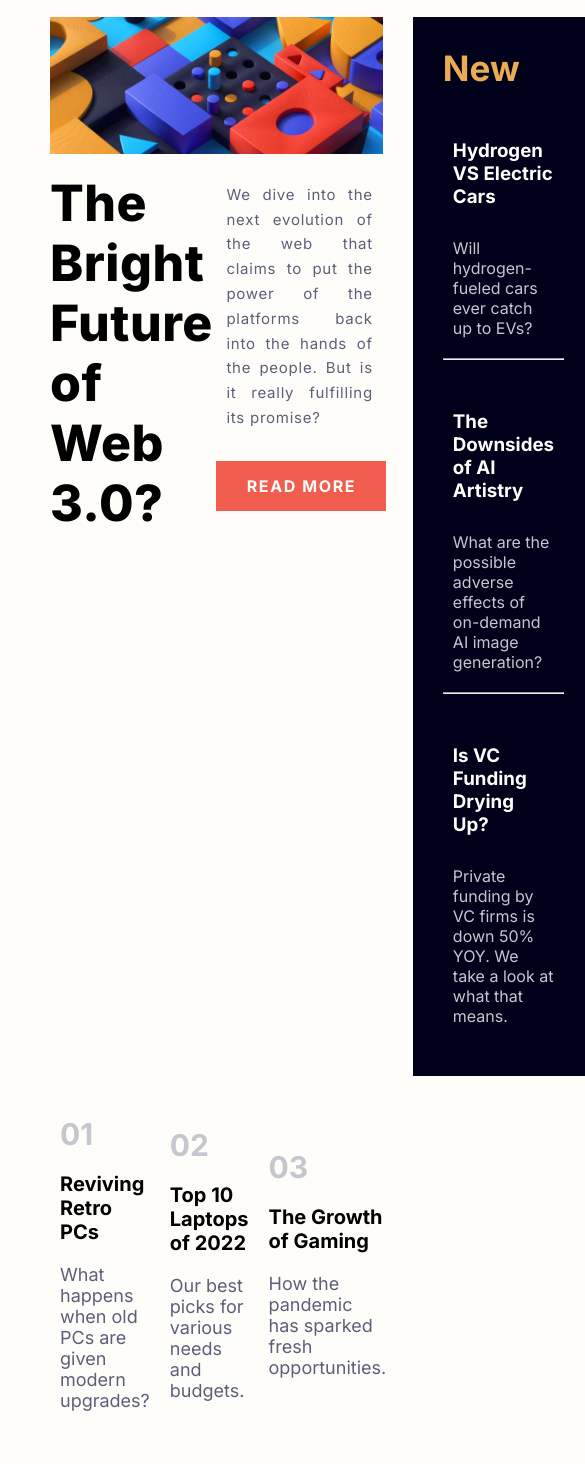
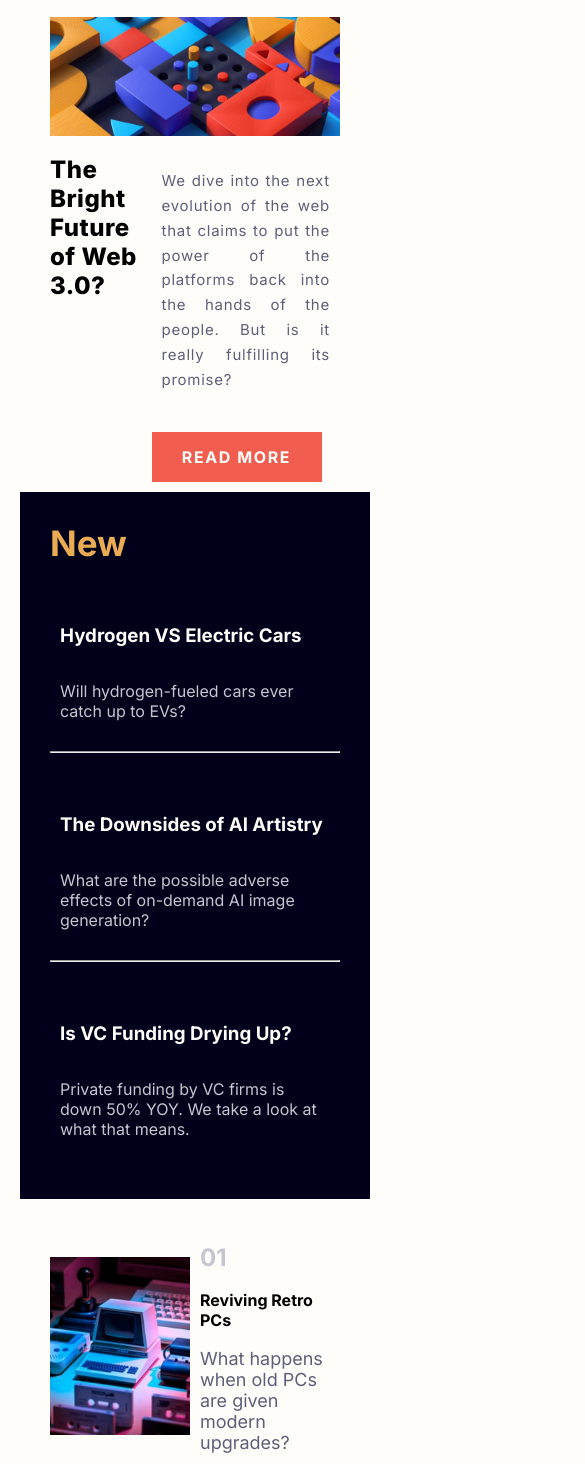
Before and after one commit to Joao-Paulo-Moreira/front-end-mentor, a plain HTML site: page news-homepage-main/index.html in a window 390 px wide. Shown: the part 63-1527 px from the top of the page, 585 px wide, since content can reach past the window. Drawn offline with Linux system fonts and the light colour scheme; a small style sheet from the web is missing.

Commit message:
Parte responsiva feita

```diff
--- a/news-homepage-main/style.css
+++ b/news-homepage-main/style.css
@@ -66,7 +66,7 @@ body{
 
   .column-txt > h1 {
     width: 34%;
-    font-size: 50px;
+    font-size: 3rem;
     letter-spacing: .5px;
     font-weight: 800;
     font-family: 'Inter', sans-serif
@@ -143,10 +143,6 @@ section.first-information {
   align-items: center;
 }
 
-.box-image > img {
-  width: 95%;
-}
-
 .content-box > h2, h3, p {
   padding: 10px;
 }
@@ -163,6 +159,42 @@ section.first-information {
 .content-box > p {
   color: var(--Dark-grayish-blue);
   font-size: 18px;
+}
+
+@media only screen and (max-width: 1200px) {
+    .main-config {
+      display: grid;
+      grid-template-columns: 2fr;
+  }
+
+  .second-information {
+    width: 100%;
+  }
+
+  .box-group {
+    flex-wrap: wrap;
+    justify-content: center;
+    align-items: center;
+}
+
+.box {
+  width: 715px;
+}
+
+.column-txt > h1 {
+  font-size: 2.5rem;
+}
+
+.column-txt {
+  padding: 15px 0px 10px;
+}
+
+}
+
+@media only screen and (max-width: 810px) {
+  .column-txt > h1 {
+    font-size: 2rem;
+  }
 }
 
   @media only screen and (max-width: 768px) {
@@ -189,7 +221,37 @@ section.first-information {
       position: absolute;
       cursor: pointer;
      }
+
+     .box > .box-image > img {
+      width: 140px;
+    }
+
+    .content-box > h3 {
+      font-size: 24px;
   }
+
+  .content-box > h2 {
+    font-size: 1rem;
+  }
+
+  content-box > p {
+    font-size: 1rem;
+  }
+
+  .content-box > h2, h3, p {
+      padding: 4px 10px;
+      margin: 10px 0px;
+  }
+
+  .column-txt > h1 {
+    font-size: 1.5rem;
+  }
+
+  .paragraph-button {
+    width: 65%;
+}
+
+}
 
 .attribution { font-size: 16px; text-align: center; }
 .attribution a { color: hsl(228, 45%, 44%); }
```
